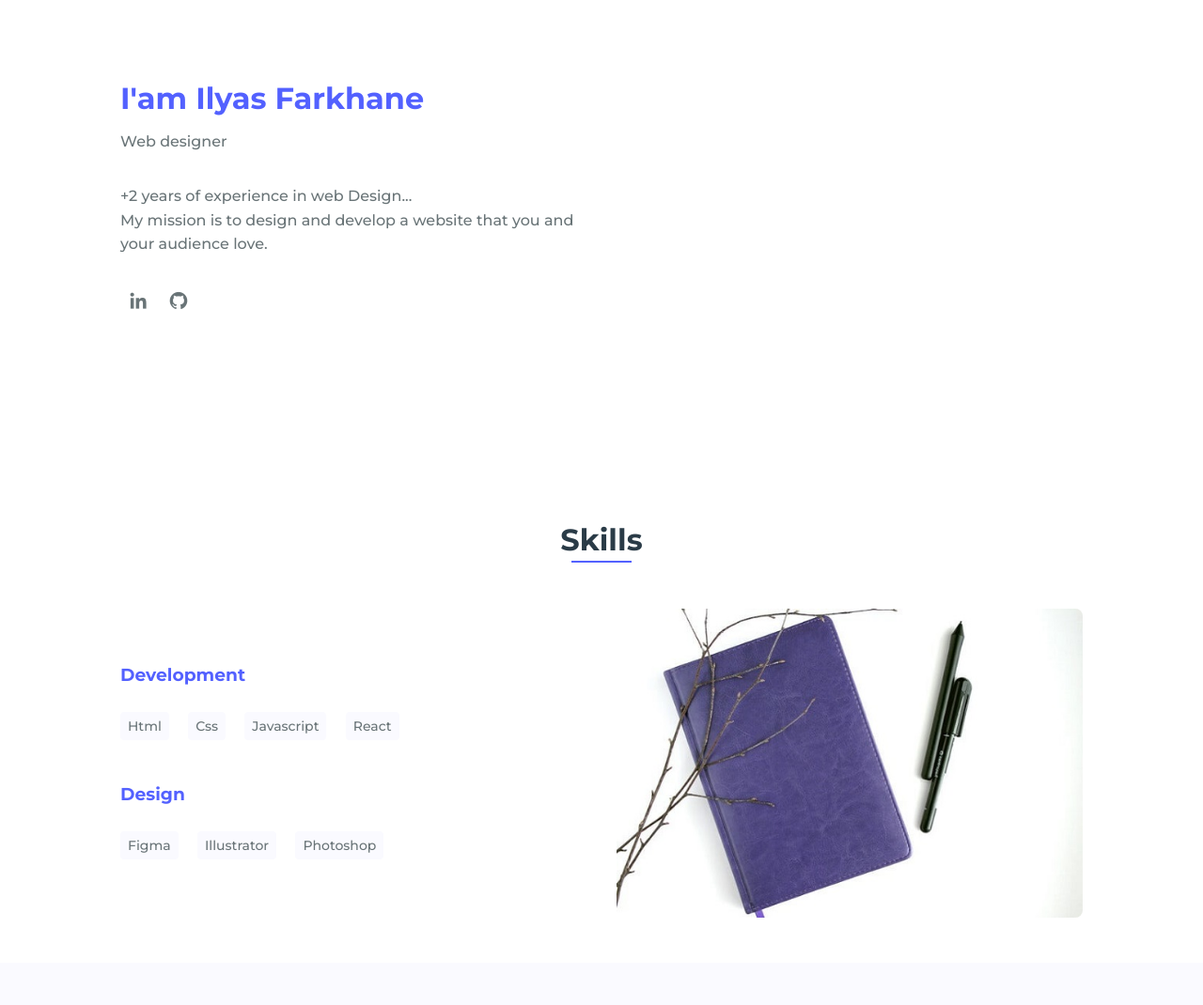
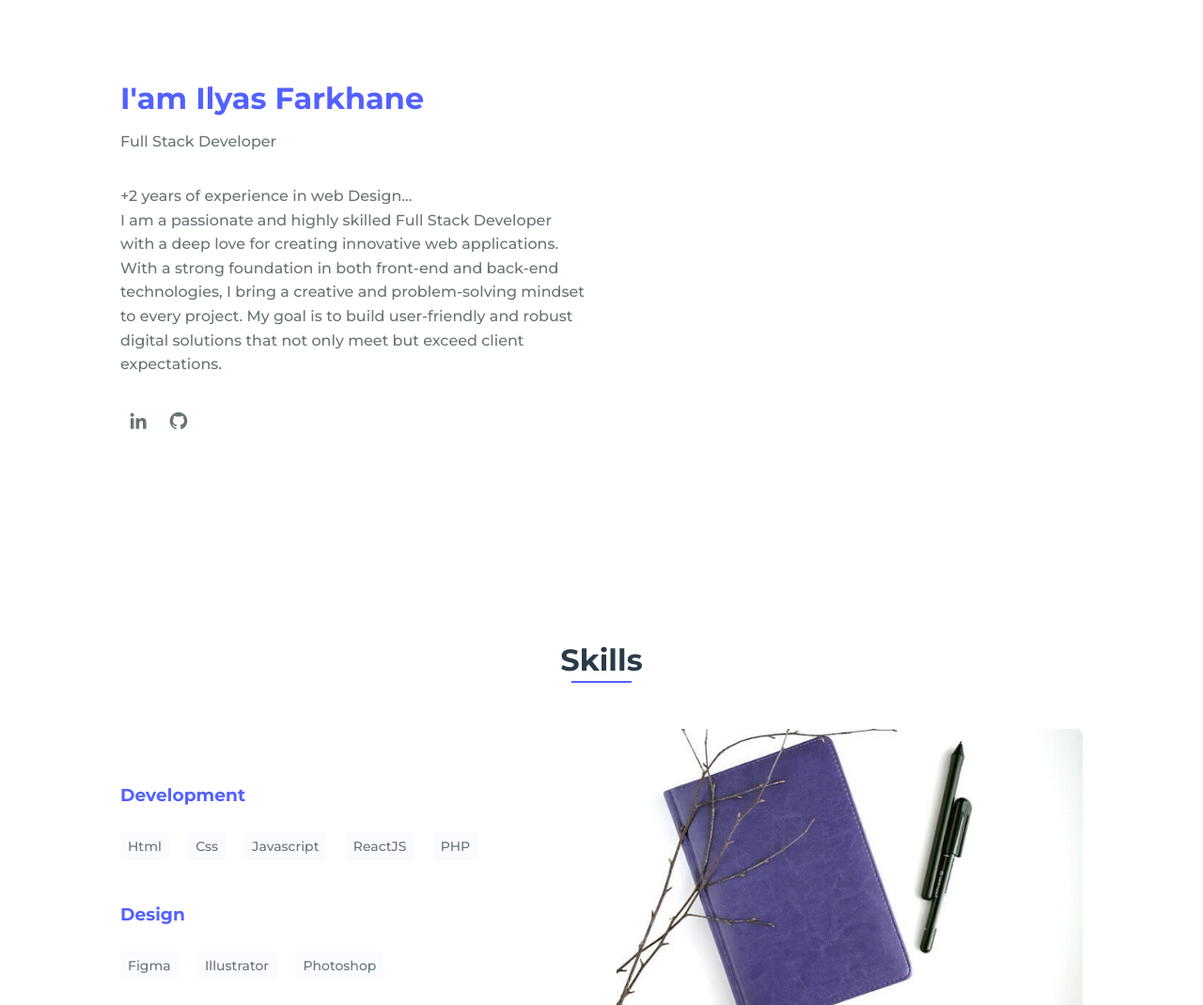
Before and after one commit to ilyasfarkhane-dev/portfolio.github.io, a plain HTML site: page index.html in a window 1280 px wide. Shown: the part 820-1890 px from the top of the page at 94% size. Drawn offline with nearby package versions, Linux system fonts and the light colour scheme.

Commit message:
index.html

```diff
--- a/index.html
+++ b/index.html
@@ -61,10 +61,13 @@
 
                     <div>
                         <h2 class="about__subtitle">I'am Ilyas Farkhane</h2>
-                        <span class="about__profession">Web designer</span>
+                        <span class="about__profession">Full Stack Developer</span>
                         <p class="about__text">+2 years of experience in web Design...<br>
-                            My mission is to design and develop a website
-                            that you and your audience love.
+                            I am a passionate and highly skilled Full Stack Developer with a deep love
+                            for creating innovative web applications. With a strong foundation in both
+                            front-end and back-end technologies, I bring a creative and problem-solving
+                             mindset to every project. My goal is to build user-friendly and robust digital
+                             solutions that not only meet but exceed client expectations.
                         </p>
 
                         <div class="about__social">
@@ -87,7 +90,8 @@
                         <span class="skills__name">Css</span>
                         <span class="skills__name">Javascript</span>
 
-                        <span class="skills__name">React</span>
+                        <span class="skills__name">ReactJS</span>
+                        <span class="skills__name">PHP</span>
 
 
                         <h3 class="skills__subtitle">Design</h3>
@@ -159,7 +163,7 @@
                 <div class="contact__container bd-grid">
                     <div class="contact__info">
                         <h3 class="contact__subtitle">EMAIL</h3>
-                        <span class="contact__text">ilyasilyas1500@gmail.com</span>
+                        <span class="contact__text">ilyasfarkhane@gmail.com</span>
 
                         <h3 class="contact__subtitle">PHONE</h3>
                         <span class="contact__text">+212 6 87 67 81 04</span>
```
